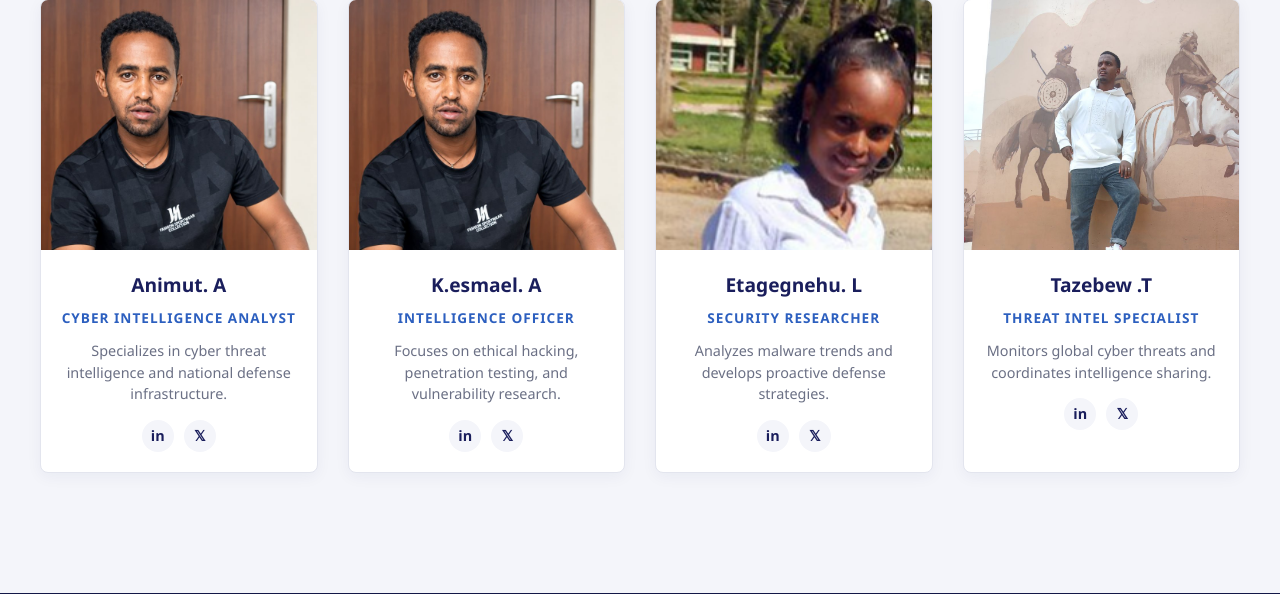
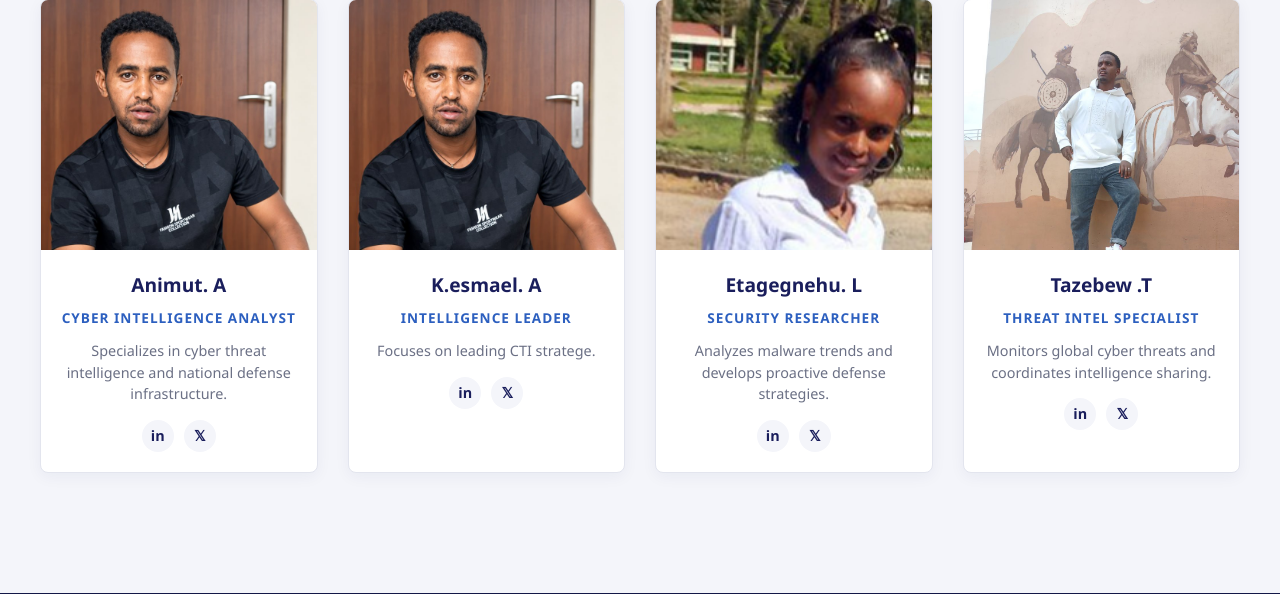
Before and after one commit to animutandualem12/cyintelweb, a Flask app: page /about in a window 1280 px wide. Shown: the part 1108-1702 px from the top of the page. Run offline with Flask 3, Linux system fonts and the light colour scheme.

Commit message:
Update base.html

```diff
--- a/templates/base.html
+++ b/templates/base.html
@@ -250,8 +250,8 @@
             </div>
             <div class="team-info">
                 <h3>K.esmael. A</h3>
-                <span class="team-role">Intelligence Officer</span>
-                <p>Focuses on ethical hacking, penetration testing, and vulnerability research.</p>
+                <span class="team-role">Intelligence leader</span>
+                <p>Focuses on leading CTI stratege.</p>
                 <div class="team-socials">
                     <a href="#">in</a>
                     <a href="#">𝕏</a>
```
